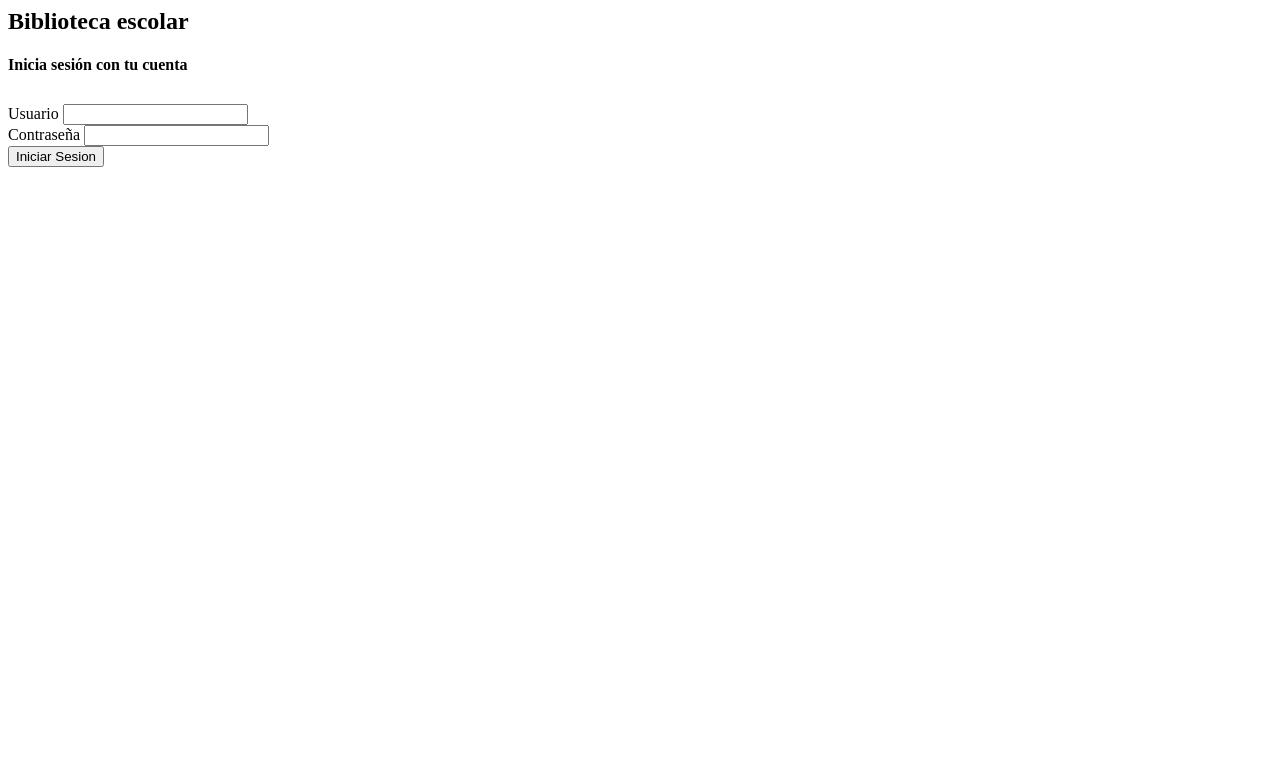
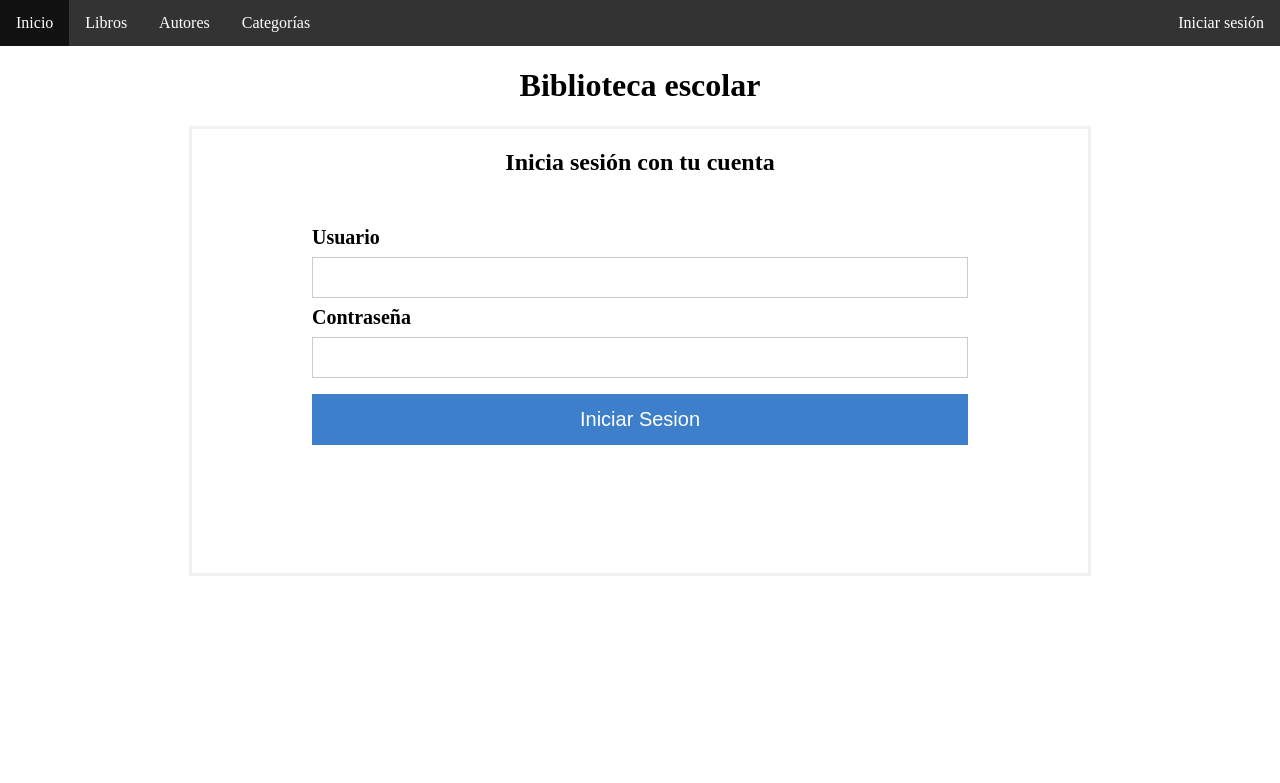
Before and after one commit to marko4789/Biblioteca-escolar-php, a PHP site: page /iniciarSesion.php in a window 1280 px wide. Shown: the top 783 px of the page. Run offline with PHP 8.4, Linux system fonts and the light colour scheme.

Commit message:
Cerrar sesión y estilos

```diff
--- /dev/null
+++ b/barraNavegacion.php
@@ -0,0 +1,19 @@
+
+<ul>
+  <li><a class="active" href="">Inicio</a></li>
+  <li><a href="">Libros</a></li>
+  <li><a href="">Autores</a></li>
+  <li><a href="">Categorías</a></li>
+
+
+
+<?php
+            if( !isset( $_SESSION["idUsuario"] ) ){
+                echo " <li class = 'bntSesion'><a href='iniciarSesion.php'>Iniciar sesión</a></li> ";
+            }else{
+              // echo"Bienvenido(a):".$_SESSION['nombres']." ";
+               echo " <li class = 'bntSesion'><a href='cerrarSesion.php'>Cerrar sesión</a></li> ";
+            }
+        ?>
+
+</ul>
--- a/css/Estilo.css
+++ b/css/Estilo.css
@@ -0,0 +1,77 @@
+
+body{
+    margin: 0;
+    padding: 0;
+}
+ul {
+    list-style-type: none;
+    margin: 0;
+    padding: 0;
+    overflow: hidden;
+    background-color: #333;
+  }
+
+  li {
+    float: left;
+  }
+
+  li a {
+    display: block;
+    color: white;
+    text-align: center;
+    padding: 14px 16px;
+    text-decoration: none;
+  }
+
+  li a:hover {
+    background-color: #111;
+  }
+
+  .bntSesion{
+      float: right;
+  }
+
+  form {
+      border: 3px solid #f1f1f1;
+      margin-right: auto;
+      margin-left: auto;
+      width: 70%;
+    }
+
+    input[type=text], input[type=password] {
+        width: 100%;
+        padding: 12px 20px;
+        margin: 8px 0;
+        display: inline-block;
+        border: 1px solid #ccc;
+        box-sizing: border-box;
+
+      }
+button {
+    background-color: #3D7FCB;
+    color: white;
+    padding: 14px 20px;
+    margin: 8px 0;
+    border: none;
+    cursor: pointer;
+    width: 100%;
+    font-size: 20;
+}
+
+button:hover {
+opacity: 0.8;
+}
+
+label{
+    font-weight: bold;
+    font-size: 20;
+}
+
+h3,h2,h1{
+    text-align: center;
+}
+
+.frmMargen{
+    margin: 120px;
+    margin-top: 50px;
+}
--- a/iniciarSesion.php
+++ b/iniciarSesion.php
@@ -20,17 +20,24 @@
 
 <body>
 
+ <?php
+    include("barraNavegacion.php");
+    ?>
+
     <header>
         <div class="titulo">
-            <h2>Biblioteca escolar</h2>
+            <h1>Biblioteca escolar</h1>
         </div>
     </header>
 
     <div class="frmInicioSesion">
-        <h4 style="margin-bottom: 30px;">Inicia sesión con tu cuenta</h4>
+
 
         <form method="post" action='IniciarSesion.php'>
 
+        <h2 style="margin-bottom: 30px;">Inicia sesión con tu cuenta</h2>
+
+        <div class = "frmMargen">
             <div>
                 <label>Usuario</label>
                 <input name="usuario" type="text" pattern="[\wñ]+" required>
@@ -42,7 +49,7 @@
             </div>
 
             <button type="submit">Iniciar Sesion</button>
-
+       </div>
         </form>
 
     </div>
@@ -50,7 +57,7 @@
     <?php
 
         //Se llenó el formulario de Inicio de sesión
-        if(isset($_POST["usuario"]) && !isset($_POST["nombre"])){
+        if(isset($_POST["usuario"])){
             include_once("Conexion.php");
 
             $usuario = $_POST["usuario"];
```
Also changed, not shown: Base de Datos/bd_biblioteca.sql (+18 -1 lines), Index.php (+6 -10 lines), cerrarSesion.php (added, +7 -0 lines).
